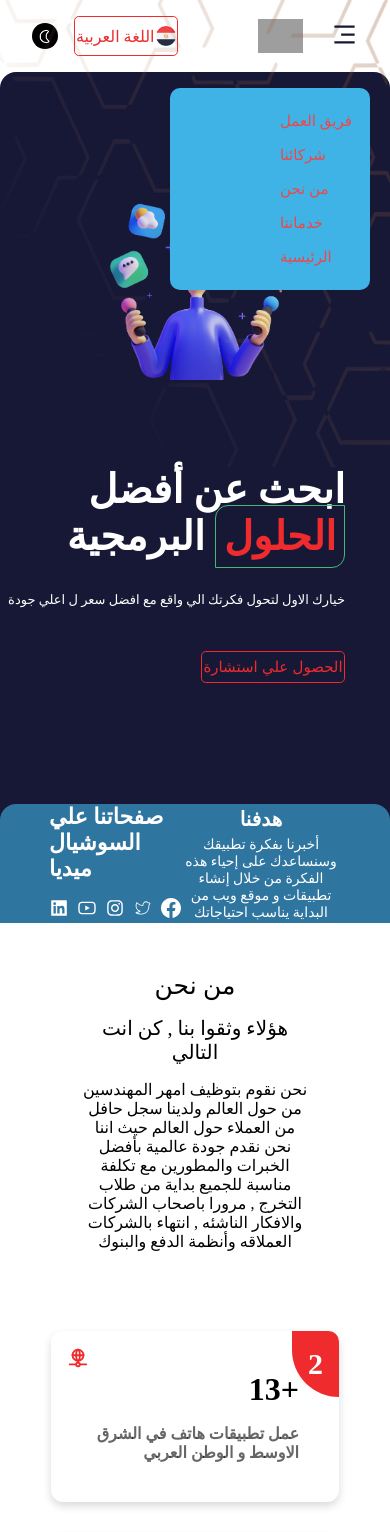
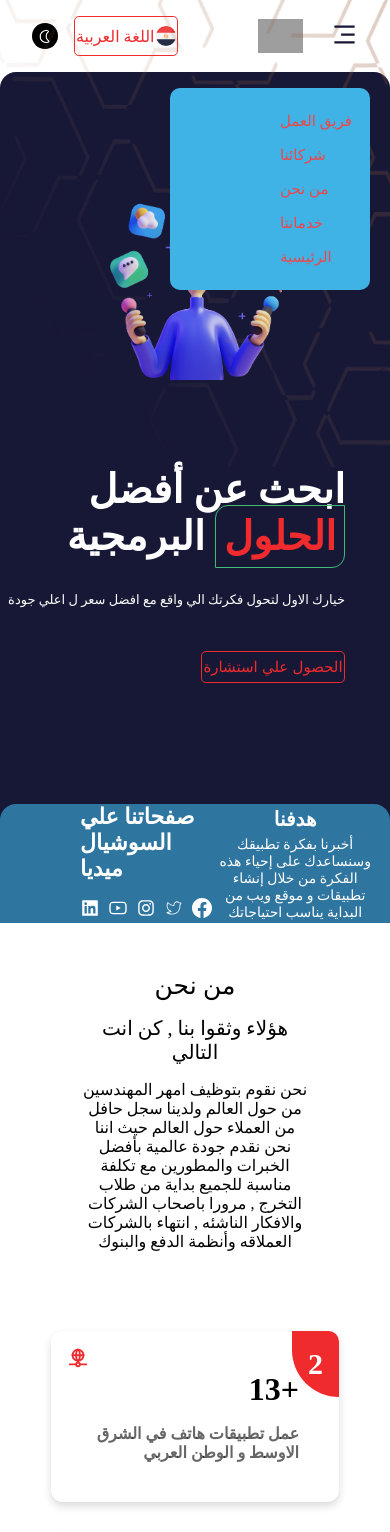
Before and after one commit to islam-khalil0/Programming-company, a React (Create React App) app: page / in a window 390 px wide. Shown: the top 1532 px of the page. Built offline with nearby package versions, Linux system fonts and the light colour scheme; grey boxes are pictures that could not be loaded.

Commit message:
test two

```diff
--- a/src/Components/Home/Home.css
+++ b/src/Components/Home/Home.css
@@ -354,7 +354,8 @@
 
 @media screen and (max-width: 682px) {
   .info {
-    justify-content: center;
+    justify-content: space-between;
+    gap: .2rem;
   }
 
   .info .target {
--- a/src/Components/Services/Services.js
+++ b/src/Components/Services/Services.js
@@ -27,7 +27,7 @@ const Services = () => {
           Virtual
           loop={true}
           spaceBetween={30}
-          slidesPerView={1}
+          slidesPerView="auto"
           navigation
           pagination={{ clickable: true }}
         >
```
